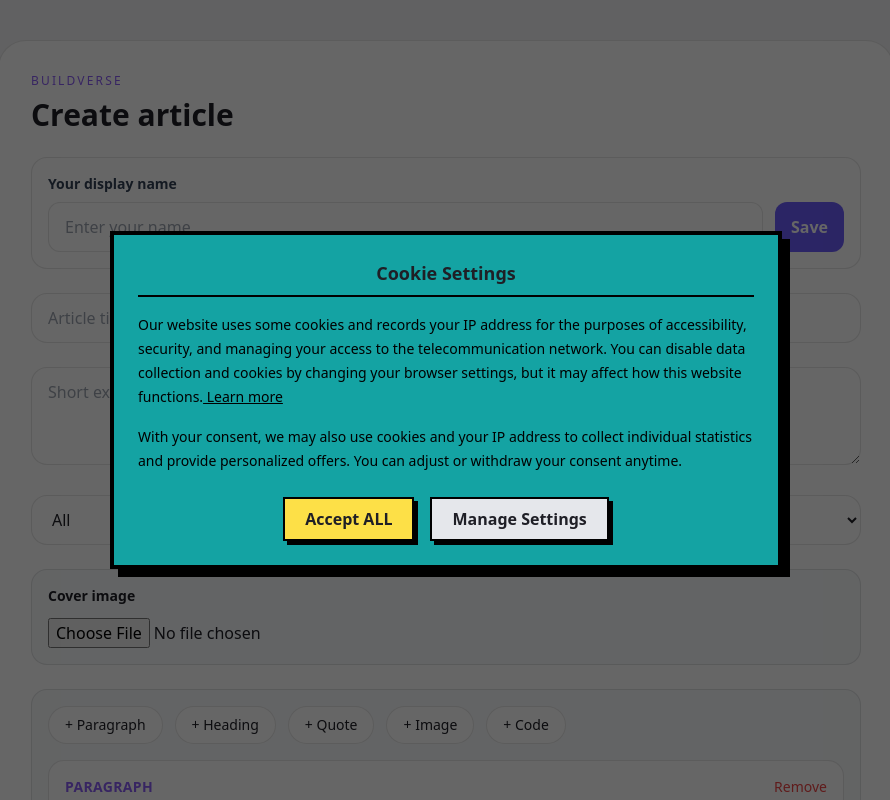
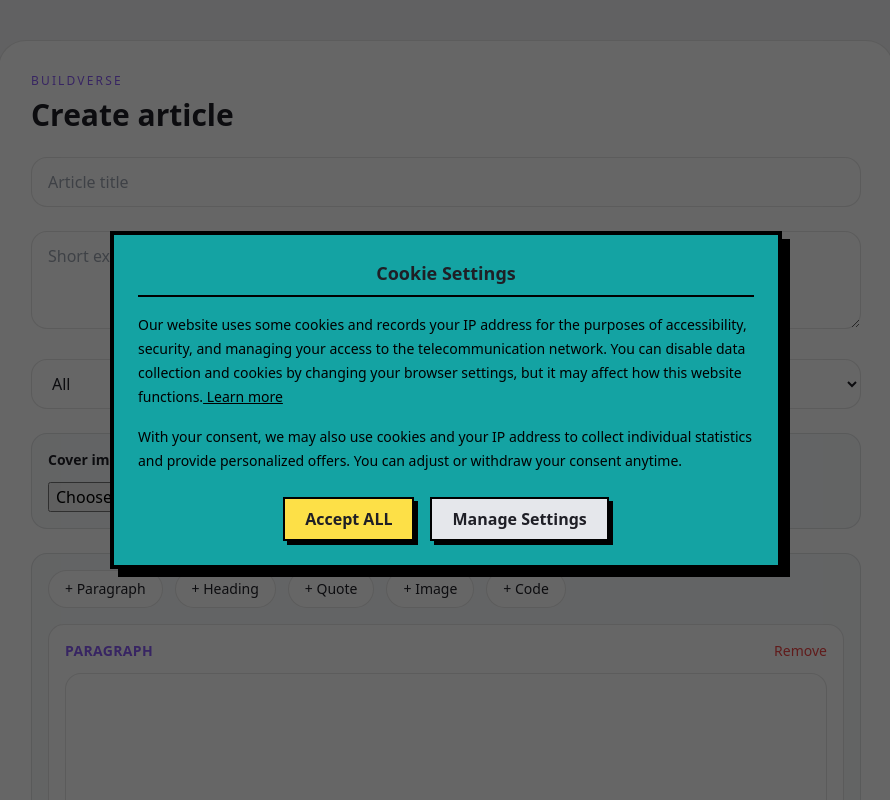
Before and after one commit to RahilAlam929/BLOGVERSE, a Next.js app: page /create in a window 1280 px wide. Shown: the top 800 px of the page, without its empty margins (194-1084 px from the left). Built offline with nearby package versions, Linux system fonts and the light colour scheme.

Commit message:
feat: replace guest authoring with authenticated users

```diff
--- a/src/app/create/page.tsx
+++ b/src/app/create/page.tsx
@@ -4,8 +4,6 @@
 import { useRouter } from "next/navigation";
 import { createClient } from "@/lib/supabase/client";
 import { slugify } from "@/lib/utils";
-import { getGuestId, getGuestName } from "@/lib/guest";
-import GuestIdentityForm from "@/components/guest-identity-form";
 type Block =
   | { type: "paragraph"; text: string }
   | { type: "heading"; text: string }
@@ -162,10 +160,6 @@
             BuildVerse
           </p>
           <h1 className="mt-2 text-3xl font-black">Create article</h1>
-        </div>
-
-        <div className="mb-6">
-          <GuestIdentityForm />
         </div>
 
         <form onSubmit={handleSubmit} className="space-y-6">
--- a/src/app/edit/[id]/page.tsx
+++ b/src/app/edit/[id]/page.tsx
@@ -4,8 +4,6 @@
 import { useRouter } from "next/navigation";
 import { createClient } from "@/lib/supabase/client";
 import { slugify } from "@/lib/utils";
-import { getGuestId, getGuestName } from "@/lib/guest";
-import GuestIdentityForm from "@/components/guest-identity-form";
 
 type Block =
   | { type: "paragraph"; text: string }
@@ -172,10 +170,6 @@
             BuildVerse
           </p>
           <h1 className="mt-2 text-3xl font-black">Create article</h1>
-        </div>
-
-        <div className="mb-6">
-          <GuestIdentityForm />
         </div>
 
         <form onSubmit={handleSubmit} className="space-y-6">
```
